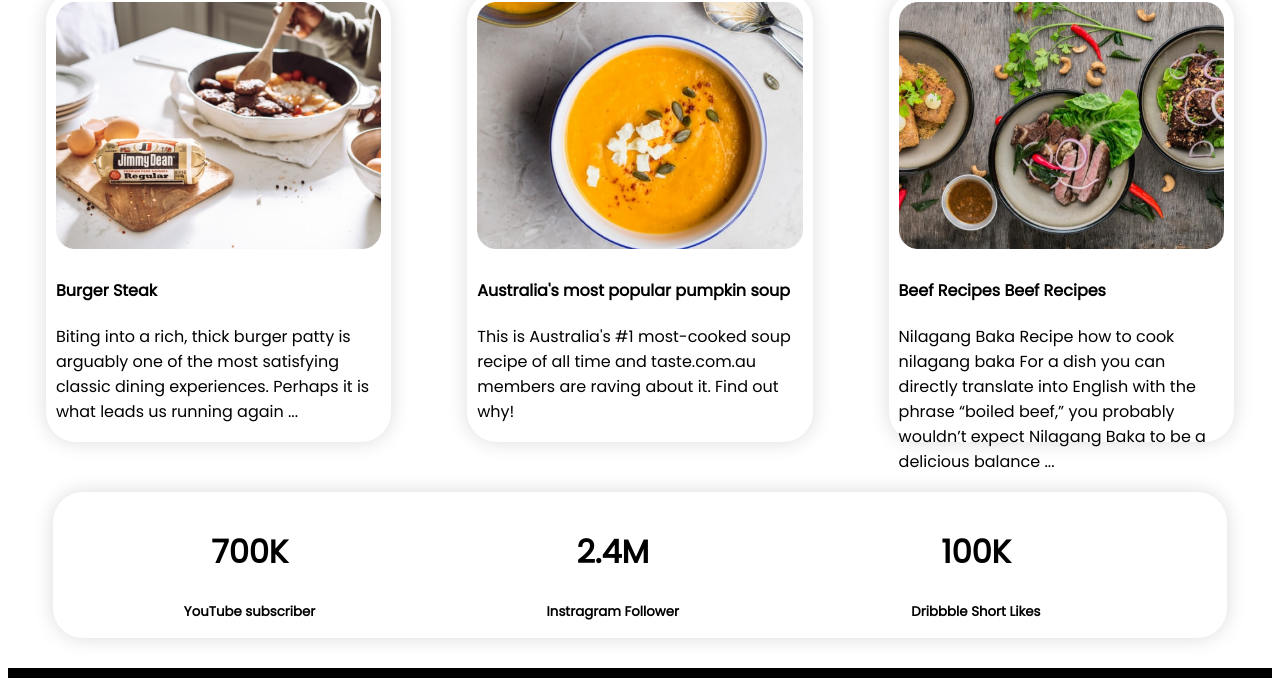
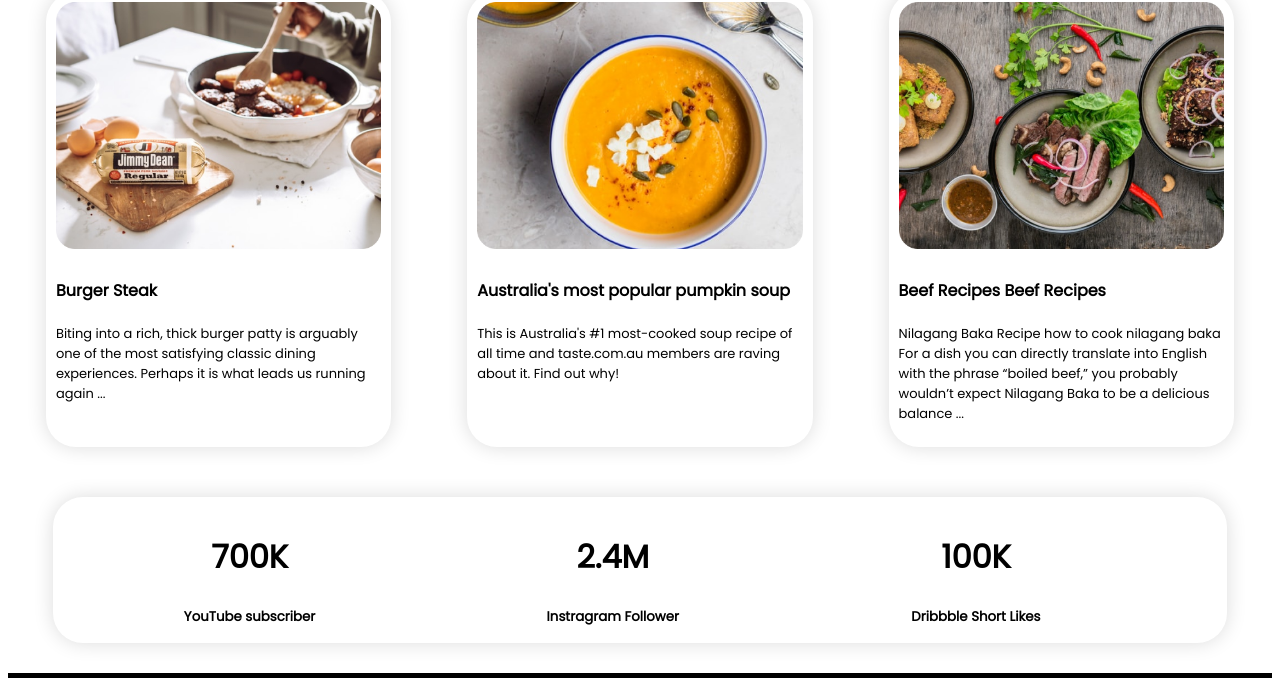
Before and after one commit to Shahadattv/Food-Network, a plain HTML site: page index.html in a window 1280 px wide. Shown: the part 926-1604 px from the top of the page. Drawn offline with Linux system fonts and the light colour scheme; files whose address does not match are found by name.

Commit message:
recheck3 commit

```diff
--- a/style.css
+++ b/style.css
@@ -54,14 +54,16 @@ body {
 }
 
 .product-details {
-    height: 430px;
     width: 30%;
     margin-left: 3%;
     margin-right: 3%;
-    /* border:2px solid magenta; */
     padding: 10px 10px;
     box-shadow: 0px 0px 20px gainsboro;
     border-radius: 30px;
+}
+
+.product-details p {
+    font-size: small;
 }
 
 .product-details img {
```
